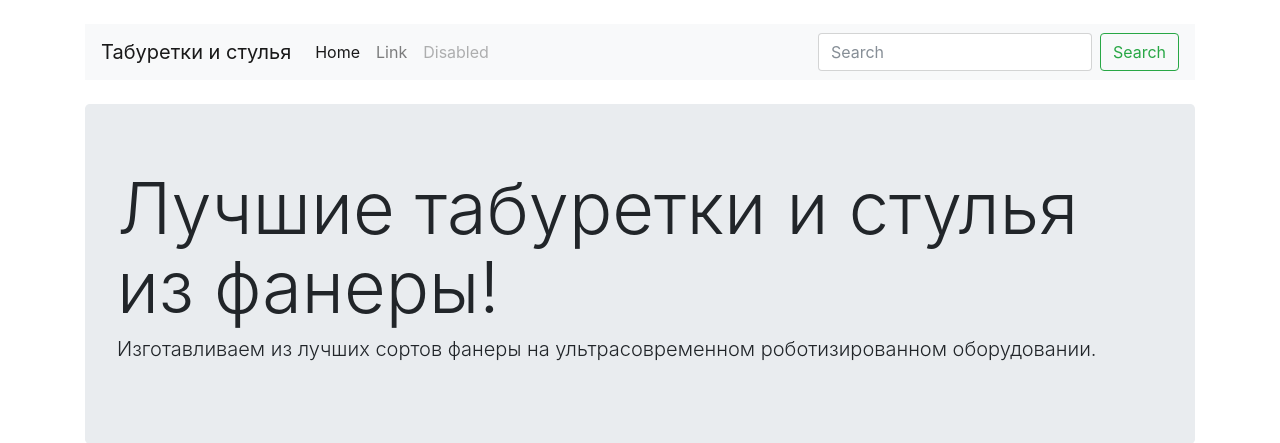
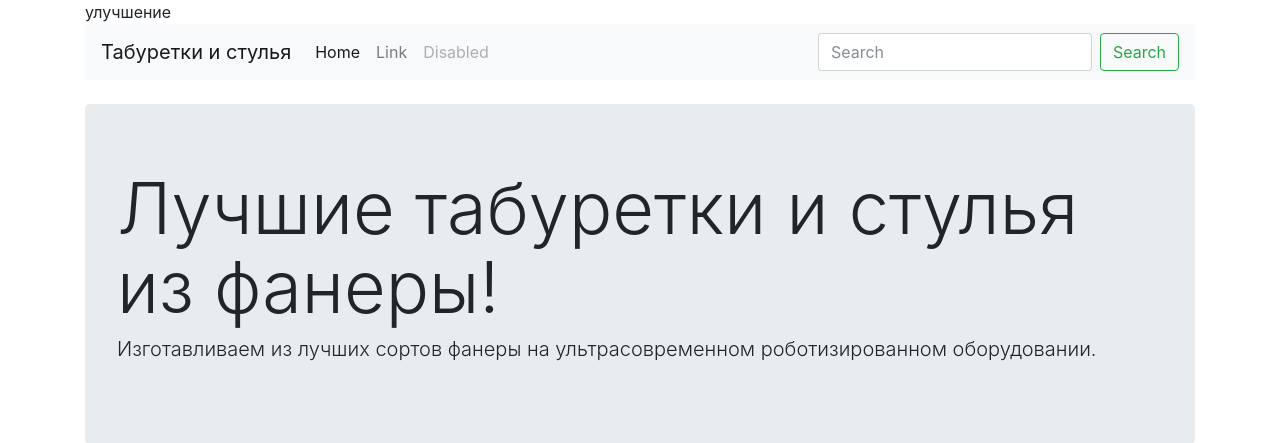
Before and after one commit to aeifn/plywood, a PHP site: page / in a window 1280 px wide. Shown: the top 443 px of the page. Run offline with PHP 8.4, Linux system fonts and the light colour scheme; some libraries are stand-ins or nearby versions.

Commit message:
описание изменения

```diff
--- a/stoolandchair/index.php
+++ b/stoolandchair/index.php
@@ -19,6 +19,7 @@
 <body>
 
     <div class="container">
+	улучшение
 
 
 <br />
```
